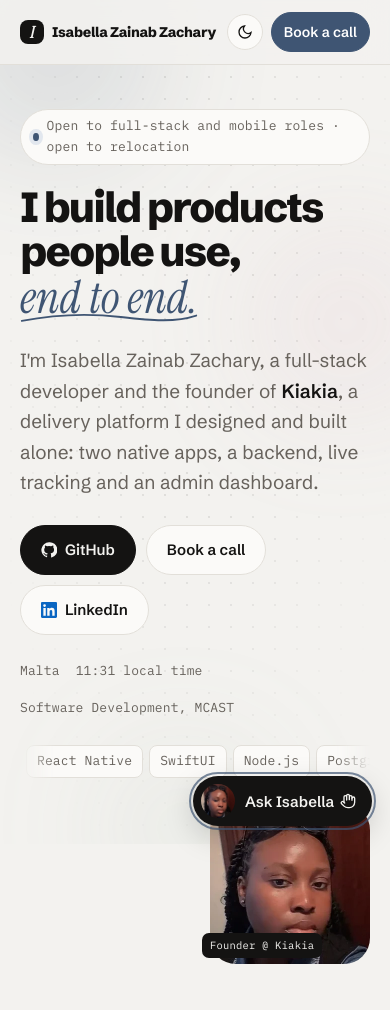
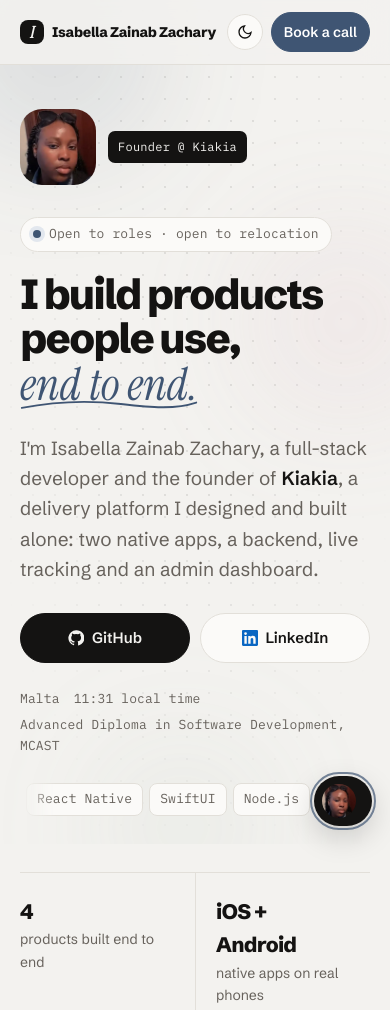
Before and after one commit to isabellazachary/isabellazachary.github.io, a plain HTML site: page index.html in a window 390 px wide. Shown: the top 1010 px of the page. Drawn offline with Linux system fonts and the light colour scheme; a script that the page names is missing.

Commit message:
Phone layout: avatar on top, GitHub and LinkedIn side by side, compact Ask button; Advanced Diploma; Book a call only in the top bar and contact

```diff
--- a/index.html
+++ b/index.html
@@ -108,6 +108,22 @@
     .chips { display: flex; flex-wrap: wrap; gap: 6px; margin-top: 26px; }
     .chips span { padding: 5px 10px; border-radius: 8px; border: 1px solid var(--line); color: var(--muted); background: var(--surface); }
     .hero > div { min-width: 0; }
+    .status .short { display: none; }
+    @media (max-width: 860px) {
+      .hero { display: flex; flex-direction: column; align-items: stretch; }
+      .hero .photo { order: -1; margin: 0; max-width: none; display: flex; align-items: center; gap: 12px; }
+      .hero .photo img { width: 76px; height: 76px; max-width: 76px; border-radius: 22px; margin: 0; animation: none; }
+      .hero .photo .tag { position: static; font-size: 12px; padding: 6px 10px; }
+      .hero .btns .btn { flex: 1; justify-content: center; }
+      .status .long { display: none; } .status .short { display: inline; }
+      .where { gap: 6px 14px; }
+      .ask-btn { padding: 6px; gap: 0; }
+      .ask-btn > span { position: absolute; width: 1px; height: 1px; overflow: hidden; clip: rect(0 0 0 0); }
+      .ask-btn img { width: 40px; height: 40px; }
+      .facts .fact .k { font-size: 21px; }
+      .proj .shots img { width: 96px; }
+      .proj .wide img { max-width: 200px; }
+    }
     @media (max-width: 860px) { .hero { grid-template-columns: minmax(0, 1fr); gap: 32px; padding-top: 44px; } .photo { max-width: 160px; } .photo img { margin-left: 0; } }
 
     /* numbers strip */
@@ -408,18 +424,17 @@
 <main id="main" class="wrap">
   <header class="hero" id="top">
     <div>
-      <div class="status mono"><b></b>Open to full-stack and mobile roles · open to relocation</div>
+      <div class="status mono"><b></b><span class="long">Open to full-stack and mobile roles · open to relocation</span><span class="short">Open to roles · open to relocation</span></div>
       <h1><span class="ln"><span>I build products</span></span> <span class="ln"><span>people use,</span></span> <span class="ln"><span><em class="s ul">end to end.<svg viewBox="0 0 300 22" preserveAspectRatio="none" aria-hidden="true"><path d="M3 15 C 60 5, 120 4, 170 9 S 260 18, 297 7" /></svg></em></span></span></h1>
       <p class="lede">I'm Isabella Zainab Zachary, a full-stack developer and the founder of <strong>Kiakia</strong>, a delivery platform I designed and built alone: two native apps, a backend, live tracking and an admin dashboard.</p>
       <div class="btns">
         <a class="btn a" href="https://github.com/isabellazachary" target="_blank" rel="noopener"><svg viewBox="0 0 24 24" fill="currentColor" aria-hidden="true"><path d="M12 .5a11.5 11.5 0 0 0-3.6 22.4c.6.1.8-.3.8-.6v-2c-3.2.7-3.9-1.5-3.9-1.5-.5-1.3-1.3-1.7-1.3-1.7-1-.7.1-.7.1-.7 1.2.1 1.8 1.2 1.8 1.2 1 1.8 2.8 1.3 3.5 1 .1-.8.4-1.3.7-1.6-2.6-.3-5.3-1.3-5.3-5.7 0-1.3.5-2.3 1.2-3.1-.1-.3-.5-1.5.1-3.1 0 0 1-.3 3.2 1.2a11 11 0 0 1 5.8 0c2.2-1.5 3.2-1.2 3.2-1.2.6 1.6.2 2.8.1 3.1.8.8 1.2 1.8 1.2 3.1 0 4.4-2.7 5.4-5.3 5.7.4.4.8 1.1.8 2.2v3.3c0 .3.2.7.8.6A11.5 11.5 0 0 0 12 .5z"/></svg>GitHub</a>
-        <a class="btn book" href="mailto:zacharyisabella94@gmail.com?subject=Let%27s%20book%20a%20call" target="_blank" rel="noopener">Book a call</a>
         <a class="btn li" href="https://www.linkedin.com/in/isabella-zachary-929b161a6/" target="_blank" rel="noopener"><svg viewBox="0 0 24 24" fill="currentColor" aria-hidden="true"><path d="M20.45 20.45h-3.55v-5.57c0-1.33-.03-3.04-1.85-3.04-1.86 0-2.14 1.45-2.14 2.94v5.67H9.36V9h3.41v1.56h.05c.48-.9 1.64-1.85 3.37-1.85 3.6 0 4.27 2.37 4.27 5.46v6.28zM5.34 7.43a2.06 2.06 0 1 1 0-4.12 2.06 2.06 0 0 1 0 4.12zM7.12 20.45H3.56V9h3.56v11.45zM22.22 0H1.77C.79 0 0 .77 0 1.73v20.54C0 23.23.79 24 1.77 24h20.45c.98 0 1.78-.77 1.78-1.73V1.73C24 .77 23.2 0 22.22 0z"/></svg>LinkedIn</a>
       </div>
       <div class="where mono">
         <span>Malta</span>
         <span id="clock" aria-label="My local time"></span>
-        <span>Software Development, MCAST</span>
+        <span>Advanced Diploma in Software Development, MCAST</span>
       </div>
       <div class="marquee mono" aria-label="Tools I use: TypeScript, React, React Native, SwiftUI, Node.js, PostgreSQL, Supabase, Expo, Vercel, Google Maps, Stripe, Paystack">
         <div class="track" aria-hidden="true"><span>TypeScript</span><span>React</span><span>React Native</span><span>SwiftUI</span><span>Node.js</span><span>PostgreSQL</span><span>Supabase</span><span>Expo</span><span>Vercel</span><span>Google Maps</span><span>Stripe</span><span>Paystack</span><span>TypeScript</span><span>React</span><span>React Native</span><span>SwiftUI</span><span>Node.js</span><span>PostgreSQL</span><span>Supabase</span><span>Expo</span><span>Vercel</span><span>Google Maps</span><span>Stripe</span><span>Paystack</span></div>
@@ -592,7 +607,7 @@
       <div>
         <h2 class="rv">Where I <em class="s">learned</em></h2>
         <div class="edu rv">
-          <div><span><b>Diploma in Software Development</b><br />MCAST, Malta</span><span class="mono">2024 – Present</span></div>
+          <div><span><b>Advanced Diploma in Software Development</b><br />MCAST, Malta</span><span class="mono">2024 – Present</span></div>
           <div><span><b>Diploma in Web Development</b><br />NIIT</span><span class="mono">Feb 2023 – Jun 2023</span></div>
         </div>
       </div>
```
